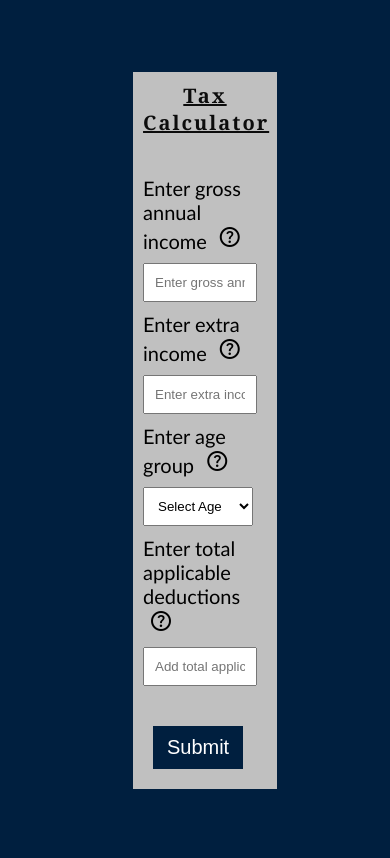
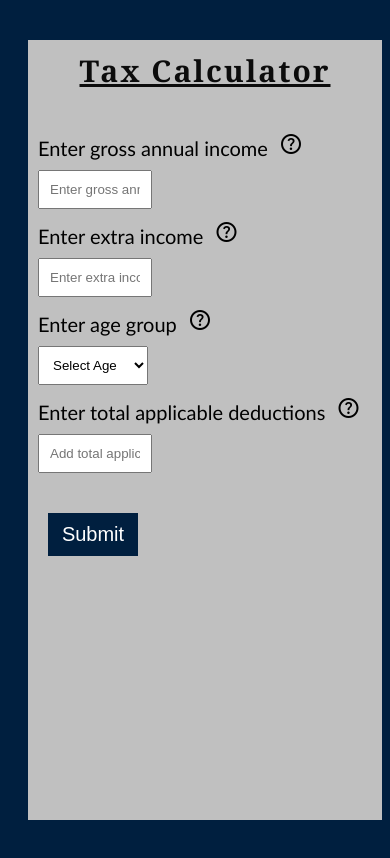
Before and after one commit to GuptaAkriti2510/Tax-Calculator, a plain HTML site: page index.html in a window 390 px wide. Drawn offline with nearby package versions, Linux system fonts and the light colour scheme.

Commit message:
Update style.css

```diff
--- a/style.css
+++ b/style.css
@@ -139,11 +139,15 @@ h5{
 
 @media only screen and (max-width:800px) {
     h2{
-        font-size: 20px;
+        font-size: 30px;
         margin-bottom: 40px;
     }
     body{
         font-size: 20px;
+    }
+    #form-container{
+        width: 100%;
+        height: 90%;
     }
     input{
         width: 90px;
```
